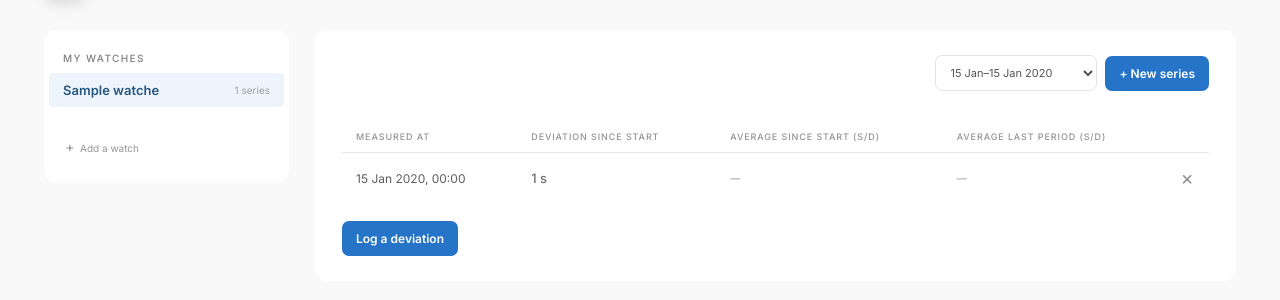
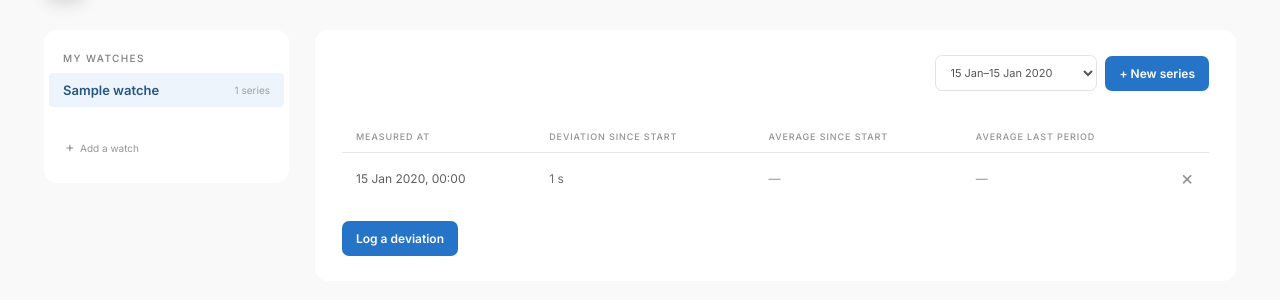
Before and after one commit to alexanderteinum/watch-drift, a Flask app: page / in a window 1280 px wide. Shown: the part 90-390 px from the top of the page. Run offline with Flask 3, Linux system fonts and the light colour scheme; tables that the repository leaves empty hold one stand-in row (values such as "Sample post").

Commit message:
Refine measurement table typography

```diff
--- a/static/style.css
+++ b/static/style.css
@@ -153,3 +153,9 @@ tbody tr:last-child td{border-bottom:0}
 
 /* Let section backgrounds define the layout without an outer frame. */
 .sidebar,.content{border-color:transparent}
+
+/* Keep table body copy at one consistent size. */
+td{font-size:12px}
+.offset,.daily-rate{font-size:inherit}
+.offset{font-weight:400}
+tbody td,tbody td.offset,tbody td.daily-rate{font-size:12px}
--- a/templates/index.html
+++ b/templates/index.html
@@ -4,7 +4,7 @@
   <meta charset="utf-8">
   <meta name="viewport" content="width=device-width, initial-scale=1">
   <title>watch-drift</title>
-  <link rel="stylesheet" href="{{ url_for('static', filename='style.css') }}">
+  <link rel="stylesheet" href="{{ url_for('static', filename='style.css', v=3) }}">
   <script src="{{ url_for('static', filename='app.js') }}" defer></script>
 </head>
 <body>
@@ -28,7 +28,7 @@
         <div class="section-title series-toolbar"><div class="series-actions"><select id="series-picker" class="series-picker" aria-label="Select measurement period" hidden></select><button id="new-series" class="button primary">+ New series</button></div></div>
         <div id="empty-state" class="empty"><div class="empty-icon">◷</div><h3>No measurement series yet</h3><p>Add a watch and start a series when you set it.</p></div>
         <div id="series-area" class="series-area" hidden>
-          <div class="table-wrap"><table><thead><tr><th>MEASURED AT</th><th>DEVIATION SINCE START</th><th>AVERAGE SINCE START (S/D)</th><th>AVERAGE LAST PERIOD (S/D)</th><th></th></tr></thead><tbody id="measurement-rows"></tbody></table></div>
+          <div class="table-wrap"><table><thead><tr><th>MEASURED AT</th><th>DEVIATION SINCE START</th><th>AVERAGE SINCE START</th><th>AVERAGE LAST PERIOD</th><th></th></tr></thead><tbody id="measurement-rows"></tbody></table></div>
           <button id="open-measurement-dialog" class="button primary log-button">Log a deviation</button>
         </div>
       </section>
```
